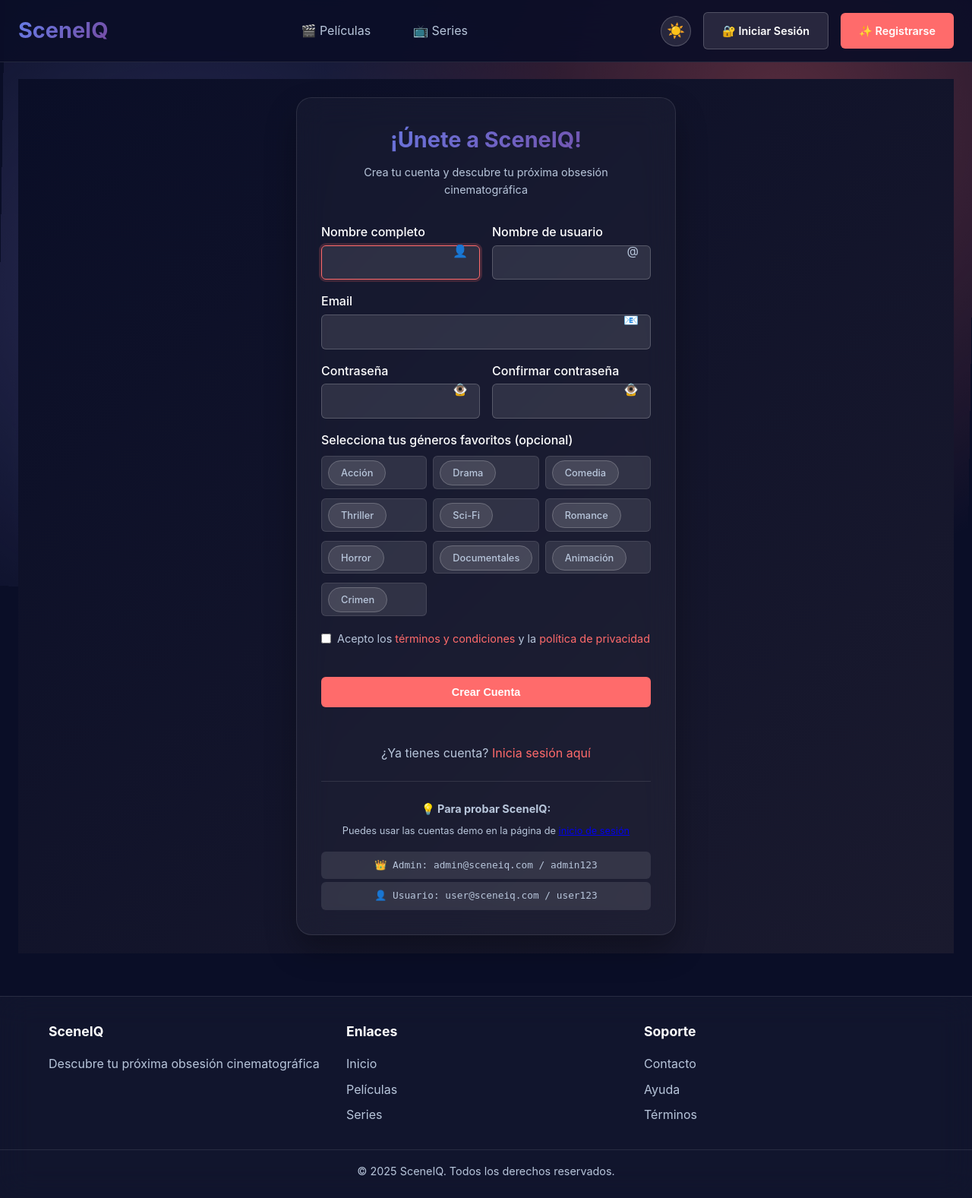
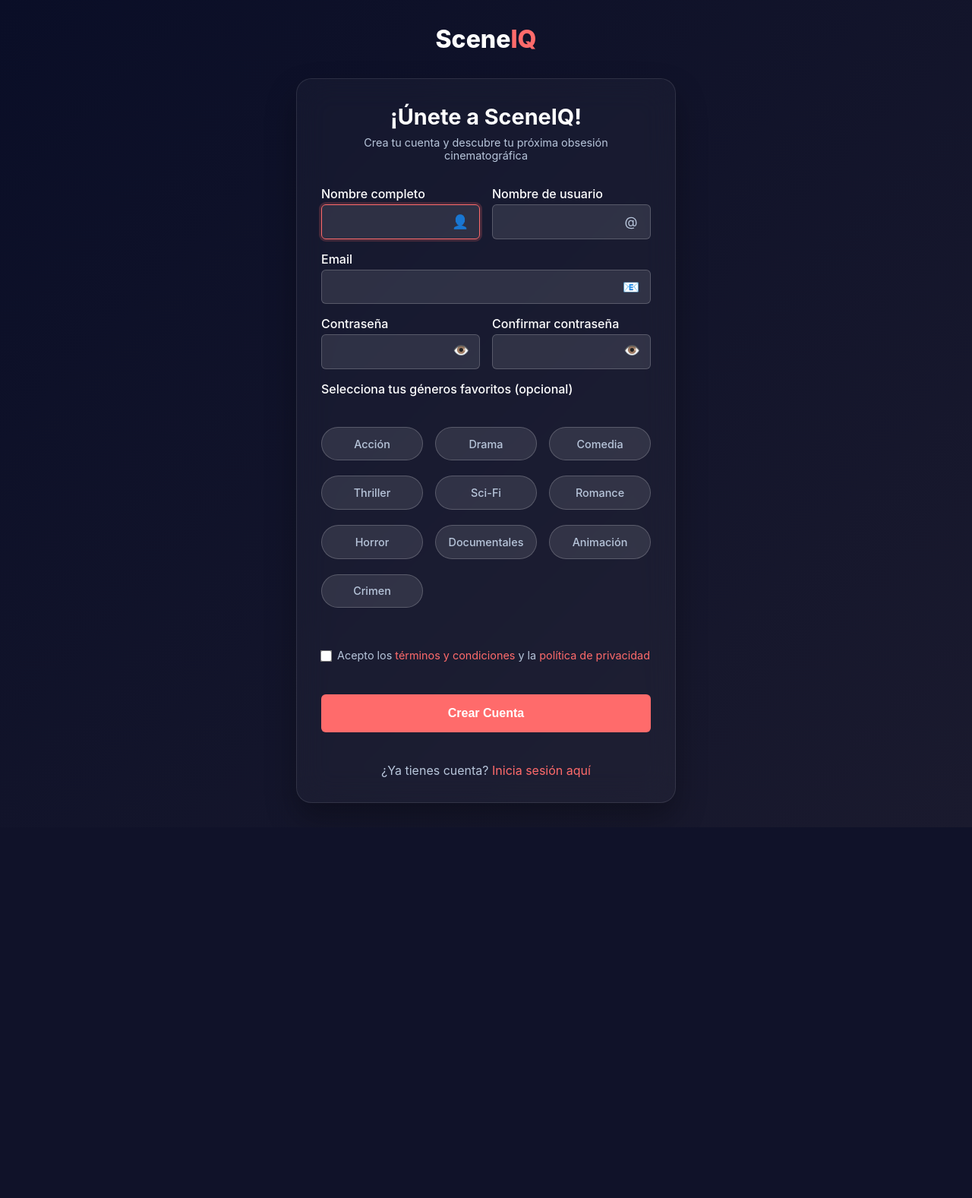
Before and after one commit to blazter25/Ds7, a PHP site: page /sceneiq/pages/register.php in a window 1280 px wide. Shown: the whole page at 76% size. After the commit the page ends 1057 px from the top, so only its background shows below. Run offline with PHP 8.4, Linux system fonts and the light colour scheme.

Commit message:
Add files via upload

```diff
--- a/SceneIQ-main/pages/register.php
+++ b/SceneIQ-main/pages/register.php
@@ -1,6 +1,6 @@
 <?php
 $pageTitle = "Registro";
-require_once '../includes/header.php';
+require_once '../includes/functions.php';
 
 // Si ya está logueado, redirigir
 if ($user) {
@@ -61,7 +61,359 @@ if (!isset($_SESSION['csrf_token'])) {
 }
 ?>
 
+<!DOCTYPE html>
+<html lang="es">
+<head>
+    <meta charset="UTF-8">
+    <meta name="viewport" content="width=device-width, initial-scale=1.0">
+    <title><?php echo $pageTitle; ?> - SceneIQ</title>
+    <style>
+        :root {
+            --dark-bg: #0a0e27;
+            --text-primary: #ffffff;
+            --text-secondary: #b8c6db;
+            --card-bg: rgba(255, 255, 255, 0.03);
+            --glass-bg: rgba(255, 255, 255, 0.1);
+            --accent: #ff6b6b;
+            --spacing-xs: 0.25rem;
+            --spacing-sm: 0.5rem;
+            --spacing-md: 1rem;
+            --spacing-lg: 1.5rem;
+            --spacing-xl: 2rem;
+            --border-radius: 12px;
+            --border-radius-small: 6px;
+            --border-radius-large: 20px;
+            --transition: all 0.3s ease;
+        }
+
+        * {
+            margin: 0;
+            padding: 0;
+            box-sizing: border-box;
+        }
+
+        body {
+            font-family: 'Inter', -apple-system, BlinkMacSystemFont, sans-serif;
+            background: linear-gradient(135deg, var(--dark-bg) 0%, #1a1a2e 100%);
+            color: var(--text-primary);
+            min-height: 100vh;
+            display: flex;
+            align-items: center;
+            justify-content: center;
+            padding: 2rem 1rem;
+        }
+
+        .auth-container {
+            width: 100%;
+            max-width: 500px;
+        }
+
+        .logo {
+            text-align: center;
+            margin-bottom: var(--spacing-xl);
+        }
+
+        .logo a {
+            font-size: 2rem;
+            font-weight: 800;
+            color: var(--text-primary);
+            text-decoration: none;
+        }
+
+        .logo span {
+            color: var(--accent);
+        }
+
+        .auth-card {
+            background: var(--card-bg);
+            backdrop-filter: blur(20px);
+            border: 1px solid rgba(255, 255, 255, 0.1);
+            border-radius: var(--border-radius-large);
+            padding: 2rem;
+            box-shadow: 0 20px 40px rgba(0, 0, 0, 0.3);
+        }
+
+        .auth-header {
+            text-align: center;
+            margin-bottom: var(--spacing-xl);
+        }
+
+        .auth-header h1 {
+            color: var(--text-primary);
+            font-size: 1.8rem;
+            margin-bottom: var(--spacing-sm);
+        }
+
+        .auth-header p {
+            color: var(--text-secondary);
+            font-size: 0.9rem;
+        }
+
+        .form-row {
+            display: grid;
+            grid-template-columns: 1fr 1fr;
+            gap: var(--spacing-md);
+        }
+
+        .form-group {
+            position: relative;
+            margin-bottom: var(--spacing-md);
+        }
+
+        .form-group label {
+            display: block;
+            margin-bottom: var(--spacing-xs);
+            color: var(--text-primary);
+            font-weight: 500;
+        }
+
+        .form-group input {
+            width: 100%;
+            padding: 0.8rem 3rem 0.8rem 0.8rem;
+            background: var(--glass-bg);
+            border: 1px solid rgba(255, 255, 255, 0.2);
+            border-radius: var(--border-radius-small);
+            color: var(--text-primary);
+            transition: var(--transition);
+            font-size: 1rem;
+            box-sizing: border-box;
+        }
+
+        .form-group input:focus {
+            outline: none;
+            border-color: var(--accent);
+            box-shadow: 0 0 0 3px rgba(255, 107, 107, 0.2);
+        }
+
+        .form-icon {
+            position: absolute;
+            right: 1rem;
+            bottom: 0.8rem;
+            color: var(--text-secondary);
+            pointer-events: none;
+            z-index: 1;
+            font-size: 1.1rem;
+            display: flex;
+            align-items: center;
+            justify-content: center;
+            width: 20px;
+            height: 20px;
+        }
+
+        .password-toggle {
+            position: absolute;
+            right: 0.8rem;
+            bottom: 0.75rem;
+            background: none;
+            border: none;
+            color: var(--text-secondary);
+            cursor: pointer;
+            font-size: 1.1rem;
+            padding: 0.2rem;
+            z-index: 2;
+            display: flex;
+            align-items: center;
+            justify-content: center;
+            width: 24px;
+            height: 24px;
+            border-radius: 4px;
+            transition: var(--transition);
+        }
+
+        .password-toggle:hover {
+            color: var(--text-primary);
+            background: rgba(255, 255, 255, 0.1);
+        }
+
+        .genre-selection {
+            display: grid;
+            grid-template-columns: repeat(auto-fit, minmax(130px, 1fr));
+            gap: var(--spacing-md);
+            margin-top: var(--spacing-lg);
+            margin-bottom: var(--spacing-xl);
+            padding: var(--spacing-md) 0;
+        }
+
+        .genre-checkbox {
+            display: flex;
+            align-items: center;
+            cursor: pointer;
+        }
+
+        .genre-checkbox input {
+            display: none;
+        }
+
+        .genre-label {
+            padding: 0.8rem 1.2rem;
+            background: var(--glass-bg);
+            border: 1px solid rgba(255, 255, 255, 0.2);
+            border-radius: 25px;
+            color: var(--text-secondary);
+            font-size: 0.9rem;
+            transition: var(--transition);
+            text-align: center;
+            width: 100%;
+            font-weight: 500;
+            min-height: 44px;
+            display: flex;
+            align-items: center;
+            justify-content: center;
+        }
+
+        .genre-checkbox input:checked + .genre-label {
+            background: var(--genre-color);
+            color: white;
+            border-color: var(--genre-color);
+            transform: scale(1.02);
+            box-shadow: 0 4px 12px rgba(0, 0, 0, 0.2);
+        }
+
+        .form-checkbox {
+            display: flex;
+            align-items: flex-start;
+            gap: var(--spacing-sm);
+            margin-bottom: var(--spacing-lg);
+            margin-top: var(--spacing-md);
+        }
+
+        .form-checkbox input[type="checkbox"] {
+            width: auto;
+            margin: 0;
+            padding: 0;
+            margin-top: 0.3rem;
+            accent-color: var(--accent);
+            transform: scale(1.2);
+        }
+
+        .form-checkbox label {
+            margin: 0;
+            color: var(--text-secondary);
+            font-size: 0.9rem;
+            font-weight: normal;
+            line-height: 1.5;
+        }
+
+        .form-checkbox a {
+            color: var(--accent);
+            text-decoration: none;
+        }
+
+        .form-checkbox a:hover {
+            text-decoration: underline;
+        }
+
+        .btn {
+            display: inline-block;
+            padding: 0.75rem 1.5rem;
+            border: none;
+            border-radius: var(--border-radius-small);
+            font-size: 0.9rem;
+            font-weight: 600;
+            text-decoration: none;
+            cursor: pointer;
+            transition: var(--transition);
+            text-align: center;
+        }
+
+        .btn-primary {
+            background: var(--accent);
+            color: white;
+        }
+
+        .btn-primary:hover {
+            background: #ff5252;
+            transform: translateY(-1px);
+        }
+
+        .btn-full {
+            width: 100%;
+            margin: var(--spacing-md) 0 var(--spacing-lg) 0;
+            padding: 1rem 1.5rem;
+            font-size: 1rem;
+            font-weight: 600;
+        }
+
+        .auth-footer {
+            text-align: center;
+            color: var(--text-secondary);
+            margin-top: var(--spacing-md);
+        }
+
+        .auth-footer a {
+            color: var(--accent);
+            text-decoration: none;
+        }
+
+        .auth-footer a:hover {
+            text-decoration: underline;
+        }
+
+        .alert {
+            margin-bottom: var(--spacing-md);
+            padding: var(--spacing-md);
+            border-radius: var(--border-radius-small);
+            border: 1px solid;
+        }
+
+        .alert-error {
+            background: rgba(255, 107, 107, 0.1);
+            border-color: rgba(255, 107, 107, 0.3);
+            color: #ff6b6b;
+        }
+
+        .alert-success {
+            background: rgba(0, 210, 255, 0.1);
+            border-color: rgba(0, 210, 255, 0.3);
+            color: #00d2ff;
+        }
+
+        .field-error {
+            color: #ff6b6b;
+            font-size: 0.8rem;
+            margin-top: var(--spacing-xs);
+        }
+
+        .field-success {
+            color: #00d2ff;
+            font-size: 0.8rem;
+            margin-top: var(--spacing-xs);
+        }
+
+        .form-group input.error {
+            border-color: #ff6b6b;
+        }
+
+        .form-group input.success {
+            border-color: #00d2ff;
+        }
+
+        @media (max-width: 768px) {
+            body {
+                padding: 1rem;
+            }
+
+            .auth-card {
+                padding: 1.5rem;
+            }
+
+            .form-row {
+                grid-template-columns: 1fr;
+                gap: var(--spacing-sm);
+            }
+
+            .genre-selection {
+                grid-template-columns: repeat(auto-fit, minmax(100px, 1fr));
+            }
+        }
+    </style>
+</head>
+<body>
     <div class="auth-container">
+        <div class="logo">
+            <a href="../index.php">Scene<span>IQ</span></a>
+        </div>
+
         <div class="auth-card">
             <div class="auth-header">
                 <h1>¡Únete a SceneIQ!</h1>
@@ -114,14 +466,12 @@ if (!isset($_SESSION['csrf_token'])) {
                     <div class="form-group">
                         <label for="password">Contraseña</label>
                         <input type="password" id="password" name="password" required autocomplete="new-password">
-                    <span class="form-icon">🔒</span>
                         <button type="button" class="password-toggle" onclick="togglePassword('password')">👁️</button>
                     </div>
 
                     <div class="form-group">
                         <label for="confirm_password">Confirmar contraseña</label>
                         <input type="password" id="confirm_password" name="confirm_password" required autocomplete="new-password">
-                    <span class="form-icon">🔒</span>
                         <button type="button" class="password-toggle" onclick="togglePassword('confirm_password')">👁️</button>
                     </div>
                 </div>
@@ -144,8 +494,8 @@ if (!isset($_SESSION['csrf_token'])) {
                 <div class="form-group form-checkbox">
                     <input type="checkbox" id="accept_terms" name="accept_terms" required>
                     <label for="accept_terms">
-                    Acepto los <a href="terms.php" target="_blank">términos y condiciones</a>
-                    y la <a href="privacy.php" target="_blank">política de privacidad</a>
+                        Acepto los <a href="#" onclick="return false;">términos y condiciones</a>
+                        y la <a href="#" onclick="return false;">política de privacidad</a>
                     </label>
                 </div>
 
@@ -157,307 +507,8 @@ if (!isset($_SESSION['csrf_token'])) {
             <div class="auth-footer">
                 <p>¿Ya tienes cuenta? <a href="login.php">Inicia sesión aquí</a></p>
             </div>
-
-        <!-- Demo info -->
-        <div class="demo-section">
-            <h4>💡 Para probar SceneIQ:</h4>
-            <p>Puedes usar las cuentas demo en la página de <a href="login.php">inicio de sesión</a></p>
-            <div class="demo-accounts">
-                <span class="demo-info">👑 Admin: admin@sceneiq.com / admin123</span>
-                <span class="demo-info">👤 Usuario: user@sceneiq.com / user123</span>
         </div>
     </div>
-    </div>
-</div>
-
-<style>
-.auth-container {
-    min-height: 100vh;
-    display: flex;
-    align-items: center;
-    justify-content: center;
-    padding: var(--spacing-lg);
-    background: linear-gradient(135deg, var(--dark-bg) 0%, #1a1a2e 100%);
-}
-
-.auth-card {
-    background: var(--card-bg);
-    backdrop-filter: blur(20px);
-    border: 1px solid rgba(255, 255, 255, 0.1);
-    border-radius: var(--border-radius-large);
-    padding: 2rem;
-    width: 100%;
-    max-width: 500px;
-    box-shadow: 0 20px 40px rgba(0, 0, 0, 0.3);
-}
-
-.auth-header {
-    text-align: center;
-    margin-bottom: var(--spacing-xl);
-}
-
-.auth-header h1 {
-    color: var(--text-primary);
-    font-size: 1.8rem;
-    margin-bottom: var(--spacing-sm);
-}
-
-.auth-header p {
-    color: var(--text-secondary);
-    font-size: 0.9rem;
-}
-
-.form-row {
-    display: grid;
-    grid-template-columns: 1fr 1fr;
-    gap: var(--spacing-md);
-}
-
-.form-group {
-    position: relative;
-    margin-bottom: var(--spacing-md);
-}
-
-.form-group label {
-    display: block;
-    margin-bottom: var(--spacing-xs);
-    color: var(--text-primary);
-    font-weight: 500;
-}
-
-.form-group input {
-    width: 100%;
-    padding: 0.8rem;
-    padding-right: 3rem;
-    background: var(--glass-bg);
-    border: 1px solid rgba(255, 255, 255, 0.2);
-    border-radius: var(--border-radius-small);
-    color: var(--text-primary);
-    transition: var(--transition);
-    font-size: 1rem;
-    box-sizing: border-box;
-}
-
-.form-group input:focus {
-    outline: none;
-    border-color: var(--accent);
-    box-shadow: 0 0 0 3px rgba(255, 107, 107, 0.2);
-}
-
-.form-icon {
-    position: absolute;
-    right: 1rem;
-    top: 50%;
-    transform: translateY(-50%);
-    color: var(--text-secondary);
-    pointer-events: none;
-    z-index: 1;
-}
-
-.password-toggle {
-    position: absolute;
-    right: 0.8rem;
-    top: 50%;
-    transform: translateY(-50%);
-    background: none;
-    border: none;
-    color: var(--text-secondary);
-    cursor: pointer;
-    font-size: 1rem;
-    padding: 0.2rem;
-    z-index: 2;
-}
-
-.password-toggle:hover {
-    color: var(--text-primary);
-}
-
-.genre-selection {
-    display: grid;
-    grid-template-columns: repeat(auto-fit, minmax(120px, 1fr));
-    gap: var(--spacing-sm);
-    margin-top: var(--spacing-sm);
-}
-
-.genre-checkbox {
-    display: flex;
-    align-items: center;
-    cursor: pointer;
-}
-
-.genre-checkbox input {
-    display: none;
-}
-
-.genre-label {
-    padding: 0.5rem 1rem;
-    background: var(--glass-bg);
-    border: 1px solid rgba(255, 255, 255, 0.2);
-    border-radius: 20px;
-    color: var(--text-secondary);
-    font-size: 0.8rem;
-    transition: var(--transition);
-    text-align: center;
-    width: 100%;
-}
-
-.genre-checkbox input:checked + .genre-label {
-    background: var(--genre-color);
-    color: white;
-    border-color: var(--genre-color);
-}
-
-.form-checkbox {
-    display: flex;
-    align-items: flex-start;
-    gap: var(--spacing-sm);
-}
-
-.form-checkbox input {
-    width: auto;
-    margin: 0;
-    padding: 0;
-    margin-top: 0.2rem;
-}
-
-.form-checkbox label {
-    margin: 0;
-    color: var(--text-secondary);
-    font-size: 0.9rem;
-    font-weight: normal;
-    line-height: 1.4;
-}
-
-.form-checkbox a {
-    color: var(--accent);
-    text-decoration: none;
-}
-
-.form-checkbox a:hover {
-    text-decoration: underline;
-}
-
-.btn-full {
-    width: 100%;
-    margin: var(--spacing-lg) 0;
-}
-
-.auth-footer {
-    text-align: center;
-    color: var(--text-secondary);
-}
-
-.auth-footer a {
-    color: var(--accent);
-    text-decoration: none;
-}
-
-.auth-footer a:hover {
-    text-decoration: underline;
-}
-
-.alert {
-    margin-bottom: var(--spacing-md);
-    padding: var(--spacing-md);
-    border-radius: var(--border-radius-small);
-    border: 1px solid;
-}
-
-.alert-error {
-    background: rgba(255, 107, 107, 0.1);
-    border-color: rgba(255, 107, 107, 0.3);
-    color: #ff6b6b;
-}
-
-.alert-success {
-    background: rgba(0, 210, 255, 0.1);
-    border-color: rgba(0, 210, 255, 0.3);
-    color: #00d2ff;
-}
-
-.demo-section {
-    margin-top: var(--spacing-lg);
-    padding-top: var(--spacing-lg);
-    border-top: 1px solid rgba(255, 255, 255, 0.1);
-    text-align: center;
-}
-
-.demo-section h4 {
-    color: var(--text-secondary);
-    margin-bottom: var(--spacing-sm);
-    font-size: 0.9rem;
-}
-
-.demo-section p {
-    color: var(--text-secondary);
-    font-size: 0.8rem;
-    margin-bottom: var(--spacing-md);
-}
-
-.demo-accounts {
-    display: flex;
-    flex-direction: column;
-    gap: var(--spacing-xs);
-}
-
-.demo-info {
-    font-size: 0.8rem;
-    color: var(--text-secondary);
-    background: var(--glass-bg);
-    padding: 0.5rem;
-    border-radius: var(--border-radius-small);
-    font-family: monospace;
-}
-
-.demo-accounts a {
-    color: var(--accent);
-    text-decoration: none;
-}
-
-.demo-accounts a:hover {
-    text-decoration: underline;
-}
-
-.field-error {
-    color: #ff6b6b;
-    font-size: 0.8rem;
-    margin-top: var(--spacing-xs);
-}
-
-.field-success {
-    color: #00d2ff;
-    font-size: 0.8rem;
-    margin-top: var(--spacing-xs);
-}
-
-.form-group input.error {
-    border-color: #ff6b6b;
-}
-
-.form-group input.success {
-    border-color: #00d2ff;
-}
-
-@media (max-width: 768px) {
-    .auth-container {
-        padding: var(--spacing-md);
-    }
-
-    .auth-card {
-        padding: 1.5rem;
-        max-width: 100%;
-    }
-
-    .form-row {
-        grid-template-columns: 1fr;
-        gap: var(--spacing-sm);
-    }
-
-    .genre-selection {
-        grid-template-columns: repeat(auto-fit, minmax(100px, 1fr));
-    }
-}
-</style>
 
     <script>
         function togglePassword(fieldId) {
@@ -466,10 +517,10 @@ function togglePassword(fieldId) {
 
             if (field.type === 'password') {
                 field.type = 'text';
-        toggle.textContent = '🙈';
+                toggle.textContent = '👁️';
             } else {
                 field.type = 'password';
-        toggle.textContent = '👁️';
+                toggle.textContent = '🙈';
             }
         }
 
@@ -597,5 +648,5 @@ document.addEventListener('DOMContentLoaded', function() {
             }
         });
     </script>
-
-<?php require_once '../includes/footer.php'; ?>
+</body>
+</html>
```
Lines whose indentation alone changed are shown as unchanged.
